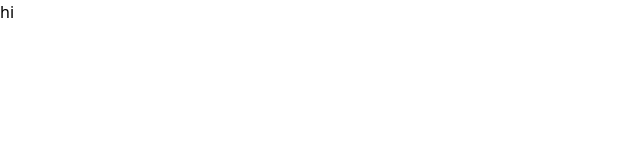
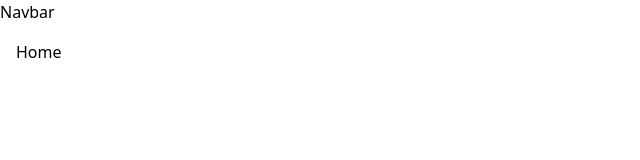
Before and after one commit to CodeCrux-VITAP/Community-Marketplace, a React (Vite) app in the folder frontend/: page / in a window 1280 px wide. Shown: the top 160 px of the page, without its empty margins (0-640 px from the left). Built offline with nearby package versions, Linux system fonts and the light colour scheme.

Commit message:
created app.jsx file with minimal features

```diff
--- a/frontend/package.json
+++ b/frontend/package.json
@@ -15,18 +15,20 @@
     "react": "^19.1.1",
     "react-dom": "^19.1.1",
     "react-hook-form": "^7.65.0",
-    "react-router-dom": "^7.9.4",
-    "tailwindcss": "^4.1.14"
+    "react-router-dom": "^7.9.4"
   },
   "devDependencies": {
     "@eslint/js": "^9.36.0",
     "@types/react": "^19.1.16",
     "@types/react-dom": "^19.1.9",
     "@vitejs/plugin-react": "^5.0.4",
+    "autoprefixer": "^10.4.21",
     "eslint": "^9.36.0",
     "eslint-plugin-react-hooks": "^5.2.0",
     "eslint-plugin-react-refresh": "^0.4.22",
     "globals": "^16.4.0",
+    "postcss": "^8.5.6",
+    "tailwindcss": "^4.1.14",
     "vite": "^7.1.7"
   }
 }
--- a/frontend/src/App.jsx
+++ b/frontend/src/App.jsx
@@ -1,9 +1,37 @@
+import { useContext } from "react"
+import { ThemeContext } from "./context/ThemeContext"
+import { useEffect } from "react"
+import Navbar from "./components/Navbar"
+import { Route, Routes } from "react-router-dom"
+import Home from "./pages/Home"
+import Login from "./pages/Login"
+import Register from "./pages/Register"
+import ItemDetails from "./pages/ItemDetails"
+import ProtectedRoute from "./components/ProtectedRoute"
+import Dashboard from "./pages/Dashboard"
+import SellItem from "./pages/SellItem"
 
 function App() {
+  const {darkMode} = useContext(ThemeContext)
+
+  useEffect(()=>{
+    if (darkMode) document.documentElement.classList.add('theme-dark');
+    else document.documentElement.classList.remove('theme-dark')
+  }, [darkMode])
 
   return (
-    <div>
-      hi
+    <div className={darkMode ? "bg-gray-900 text-white min-h-screen" : "bg-white text-black min-h-screen"}>
+      <Navbar />
+      <div className="p-4">
+        <Routes>
+          <Route path="/" element={<Home />} />
+          <Route path="/login" element={<Login />} />
+          <Route path="/register" element={<Register />} />
+          <Route path="/items/:id" element={<ItemDetails />} />
+          <Route path="/dashboard" element={<ProtectedRoute> <Dashboard /> </ProtectedRoute> }  />
+          <Route path="/sell" element={<ProtectedRoute> <SellItem /> </ProtectedRoute>} />
+        </Routes>
+      </div>
     </div>
   )
 }
--- a/frontend/src/index.css
+++ b/frontend/src/index.css
@@ -3,3 +3,15 @@
 @tailwind base;
 @tailwind components;
 @tailwind utilities;
+
+.theme-dark body {
+  @apply bg-gray-900 text-white;
+}
+
+.theme-dark .navbar {
+  @apply bg-gray-800 text-white;
+}
+
+body {
+  transition: background-color 0.3s, color 0.3s;
+}
--- a/frontend/src/main.jsx
+++ b/frontend/src/main.jsx
@@ -3,11 +3,18 @@ import { createRoot } from 'react-dom/client'
 import './index.css'
 import App from './App.jsx'
 import { BrowserRouter } from 'react-router-dom'
+import { ThemeProvider } from './context/ThemeContext.jsx'
+import { AuthProvider } from './context/AuthContext.jsx'
 
 createRoot(document.getElementById('root')).render(
-  <BrowserRouter>
-    <StrictMode>
-      <App />
-    </StrictMode>
-  </BrowserRouter>
+  <StrictMode>
+    <AuthProvider>
+      <ThemeProvider>
+        <BrowserRouter>
+          <App />
+        </BrowserRouter>
+      </ThemeProvider>
+    </AuthProvider>
+  </StrictMode>
+
 )
```
Also changed, not shown: 1 other file (tests, documents, lock files or other folders).
